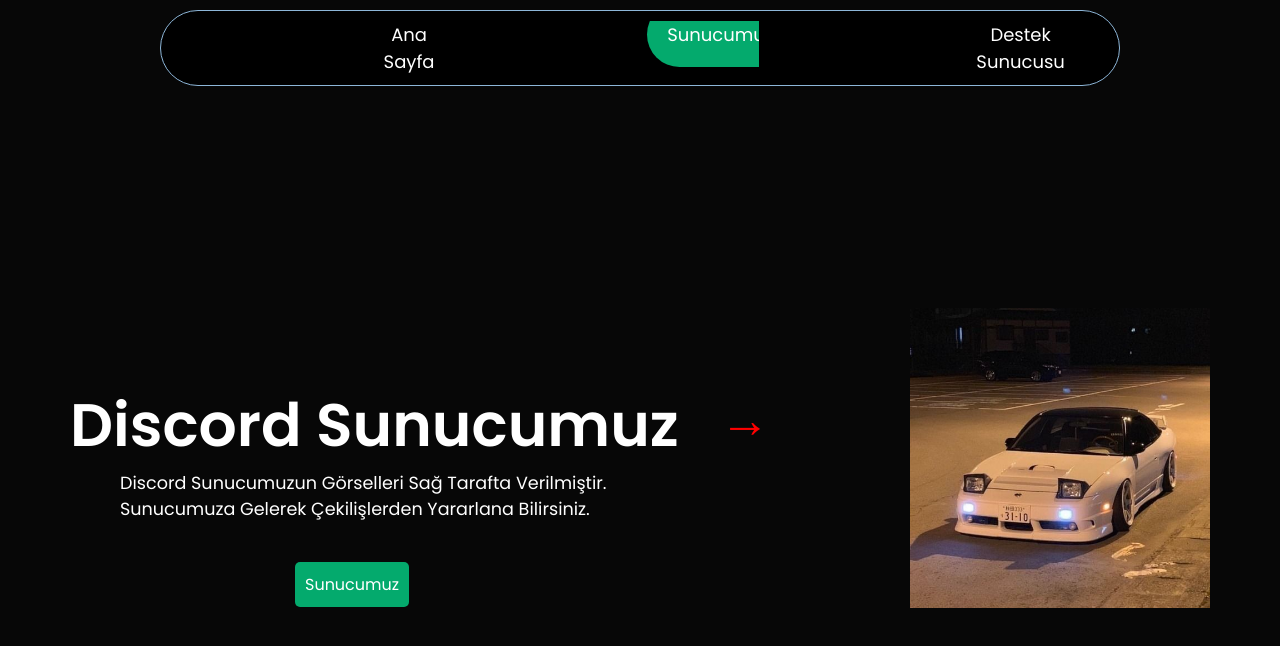
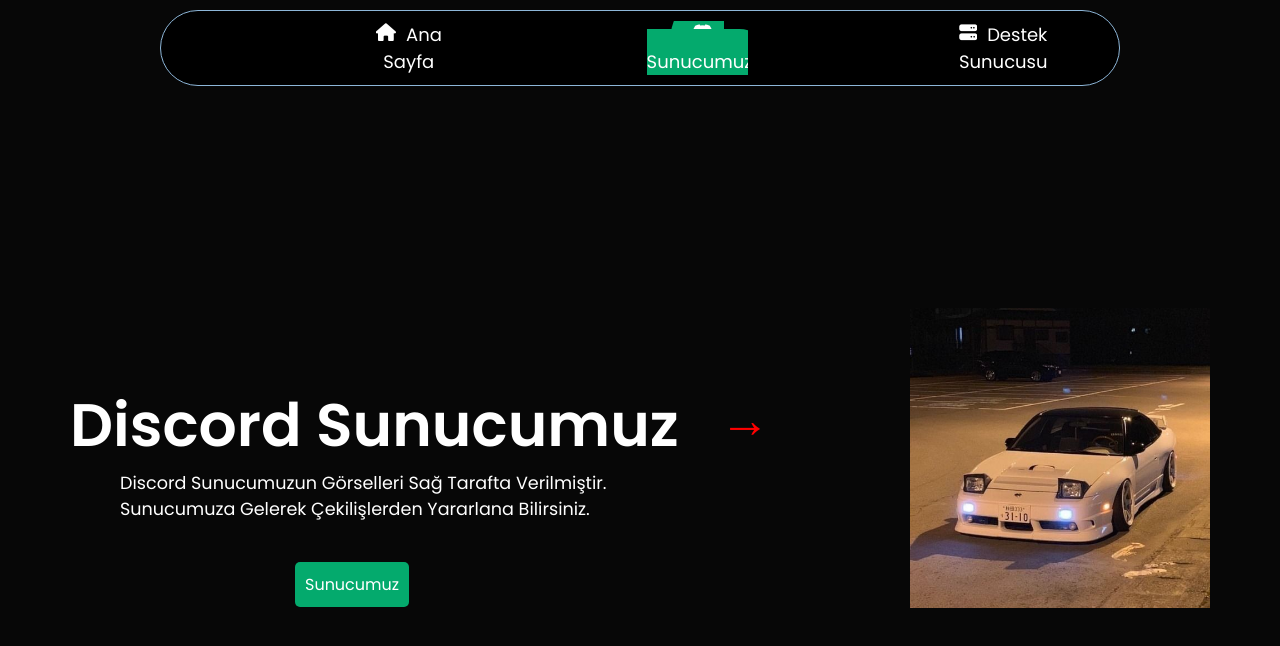
Before and after one commit to viantabu/discord-web-site, a plain HTML site: page discord.html in a window 1280 px wide. Shown: the top 646 px of the page. Drawn offline with Linux system fonts and the light colour scheme.

Commit message:
Update discord.html

```diff
--- a/discord.html
+++ b/discord.html
@@ -3,6 +3,7 @@
   <head>
     <meta charset="UTF-8" />
     <meta http-equiv="X-UA-Compatible" content="IE=edge" />
+    <link rel="stylesheet" href="https://cdnjs.cloudflare.com/ajax/libs/font-awesome/6.4.0/css/all.min.css">
     <meta name="viewport" content="width=device-width, initial-scale=1.0" />
     <link rel="stylesheet" href="style.css">
     <title>Sunucumuz</title>
@@ -11,10 +12,10 @@
 
     <nav class="_navbar">
         <ul>
-          <li><a href="index.html">Ana Sayfa</a></li>
-          <li><a class="active" href="discord.html">Sunucumuz</a></li>
-          <li><a href="https://discord.gg/vianta">Destek Sunucusu</a></li>
-          <li><a href="destek.html">Destek</a></li>
+          <li><a href="index.html"><i class="fa-solid fa-house"></i>Ana Sayfa</a></li>
+          <li><a class="active" href="discord.html"><i class="fa-brands fa-discord"></i>Sunucumuz</a></li>
+          <li><a href="https://discord.gg/vianta"><i class="fa-solid fa-server"></i>Destek Sunucusu</a></li>
+          <li><a href="destek.html"><i class="fa-solid fa-phone"></i>Destek</a></li>
         </ul>
       </nav
 
```
